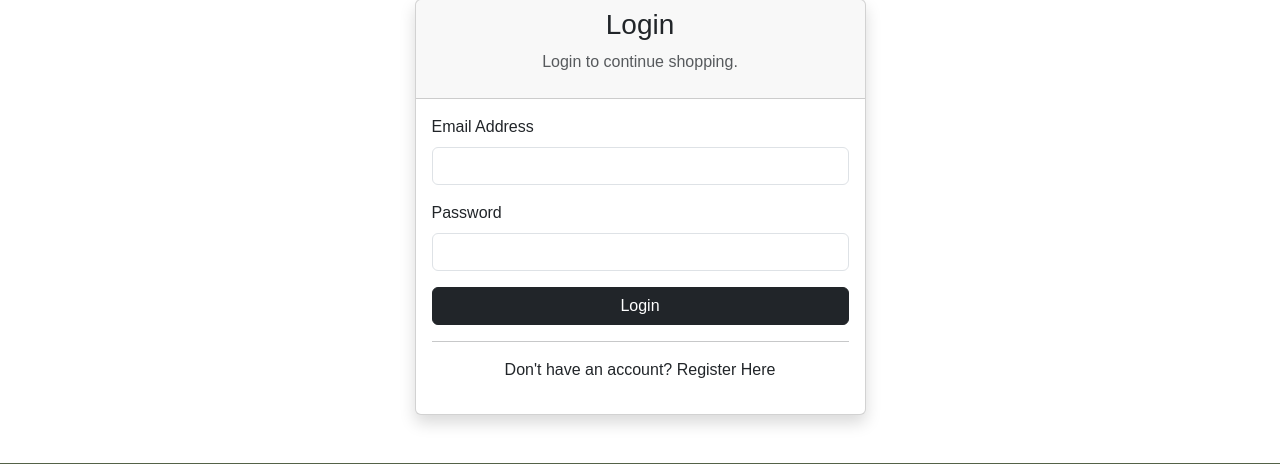
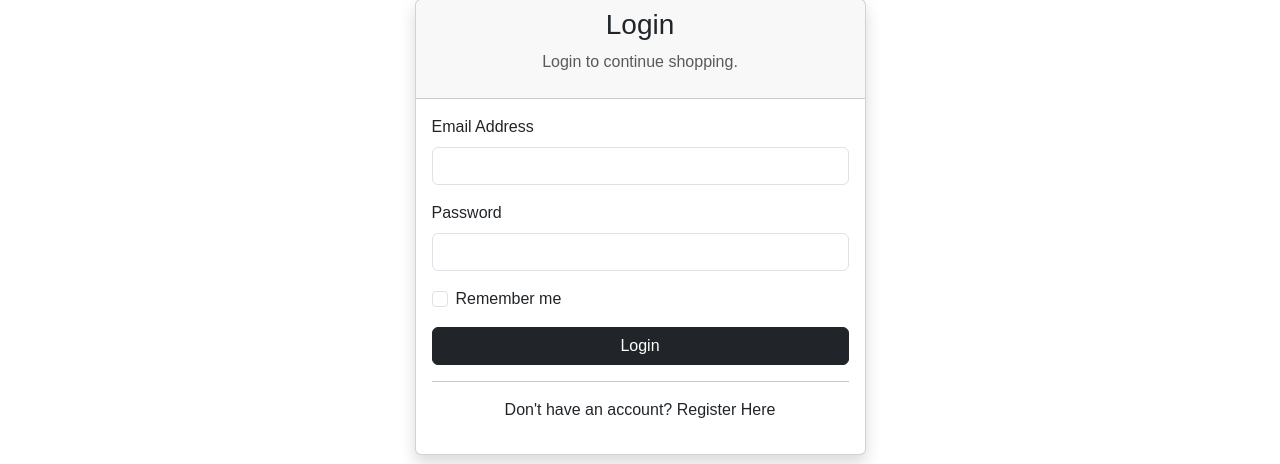
Before and after one commit to LAJ-ror/procrastinataurs-cave, a PHP site: page /login.php in a window 1280 px wide. Shown: the part 122-586 px from the top of the page. Run offline with PHP 8.4, Linux system fonts and the light colour scheme.

Commit message:
Update login.php

```diff
--- a/Procrastinataurs-Cave/login.php
+++ b/Procrastinataurs-Cave/login.php
@@ -6,18 +6,29 @@ require_once 'includes/db.php';
 require_once 'includes/functions.php';
 
 $message = "";
+$remembered_email = $_COOKIE['remember_email'] ?? '';
 
 if ($_SERVER["REQUEST_METHOD"] == "POST") {
 
     $email = sanitize($_POST['email']);
     $password = $_POST['password'];
 
-
-
     $result = mysqli_query(
         $conn,
         "SELECT * FROM users WHERE email='$email'"
     );
+
+    if ($result && mysqli_num_rows($result) > 0) {
+
+        $row = mysqli_fetch_assoc($result);
+
+        if (password_verify($password, $row['password'])) {
+
+            $_SESSION['user_id'] = $row['user_id'];
+            $_SESSION['first_name'] = $row['first_name'];
+            $_SESSION['email'] = $row['email'];
+
+            // Record login in audit log
             recordAudit(
                 $conn,
                 "Buyer",
@@ -25,15 +36,12 @@ if ($_SERVER["REQUEST_METHOD"] == "POST") {
                 "User Logged In"
             );
 
-    if ($result && mysqli_num_rows($result) > 0) {
-
-        $row = mysqli_fetch_assoc($result);
-
-        if(password_verify($password, $row['password'])) {
-
-            $_SESSION['user_id'] = $row['user_id'];
-            $_SESSION['first_name'] = $row['first_name'];
-            $_SESSION['email'] = $row['email'];
+            // Remember Me
+            if (isset($_POST['remember_me'])) {
+                setcookie('remember_email', $email, time() + (30 * 24 * 60 * 60), '/');
+            } else {
+                setcookie('remember_email', '', time() - 3600, '/');
+            }
 
             header("Location: index.php");
             exit();
@@ -53,7 +61,6 @@ if ($_SERVER["REQUEST_METHOD"] == "POST") {
                     </div>";
 
     }
-
 }
 
 ?>
@@ -69,9 +76,7 @@ if ($_SERVER["REQUEST_METHOD"] == "POST") {
     <script src="https://cdn.jsdelivr.net/npm/bootstrap@5.3.8/dist/js/bootstrap.bundle.min.js" integrity="sha384-FKyoEForCGlyvwx9Hj09JcYn3nv7wiPVlz7YYwJrWVcXK/BmnVDxM+D2scQbITxI" crossorigin="anonymous"></script>
 
     <link rel="stylesheet" href="assets/css/style.css">
-
 </head>
-
 
 <body>
 
@@ -94,9 +99,13 @@ if ($_SERVER["REQUEST_METHOD"] == "POST") {
                         Login to continue shopping.
                     </p>
                 </div>
+
                 <div class="card-body">
+
                     <?php echo $message; ?>
+
                     <form method="POST">
+
                         <div class="mb-3">
                             <label class="form-label">
                                 Email Address
@@ -105,8 +114,10 @@ if ($_SERVER["REQUEST_METHOD"] == "POST") {
                                 type="email"
                                 name="email"
                                 class="form-control"
+                                value="<?php echo htmlspecialchars($remembered_email); ?>"
                                 required>
                         </div>
+
                         <div class="mb-3">
                             <label class="form-label">
                                 Password
@@ -117,6 +128,20 @@ if ($_SERVER["REQUEST_METHOD"] == "POST") {
                                 class="form-control"
                                 required>
                         </div>
+
+                        <div class="mb-3 form-check">
+                            <input
+                                type="checkbox"
+                                name="remember_me"
+                                class="form-check-input"
+                                id="remember_me"
+                                <?php if (!empty($remembered_email)) echo "checked"; ?>>
+
+                            <label class="form-check-label" for="remember_me">
+                                Remember me
+                            </label>
+                        </div>
+
                         <div class="d-grid">
                             <button
                                 type="submit"
@@ -124,14 +149,18 @@ if ($_SERVER["REQUEST_METHOD"] == "POST") {
                                 Login
                             </button>
                         </div>
+
                     </form>
+
                     <hr>
+
                     <p class="text-center">
                         Don't have an account?
                         <a href="register.php">
                             Register Here
                         </a>
                     </p>
+
                 </div>
             </div>
         </div>
@@ -141,3 +170,6 @@ if ($_SERVER["REQUEST_METHOD"] == "POST") {
 <?php
 include 'includes/footer.php';
 ?>
+
+</body>
+</html>
```
Lines whose indentation alone changed are shown as unchanged.
